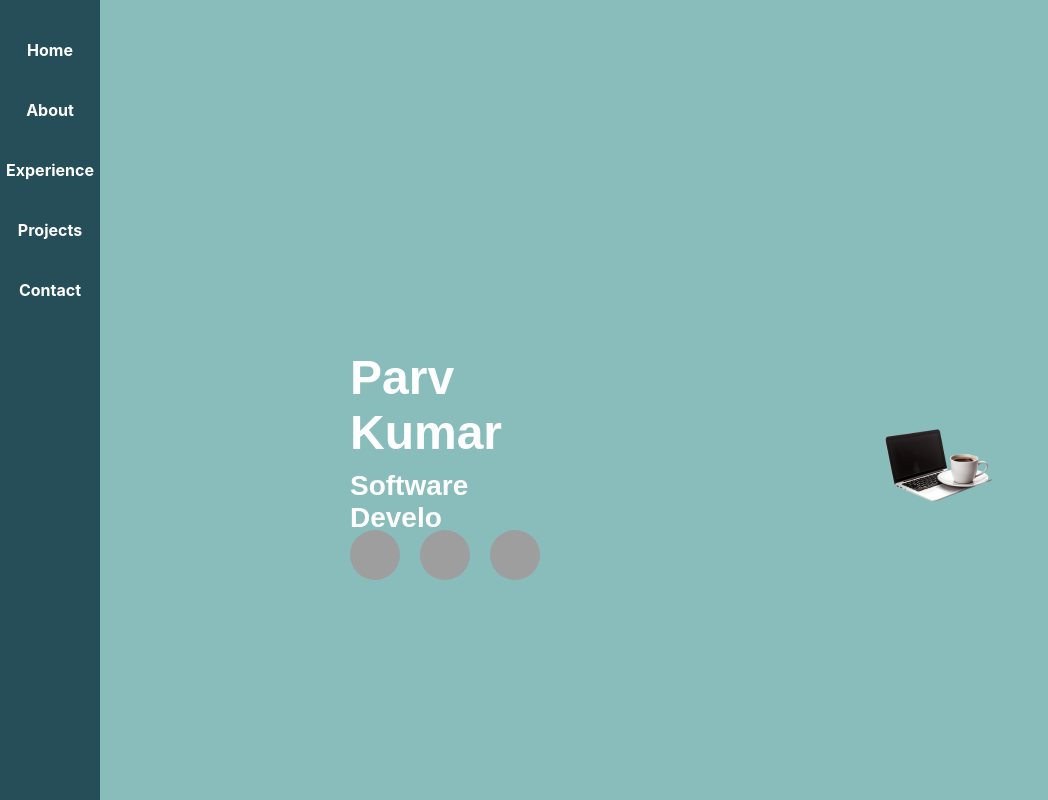
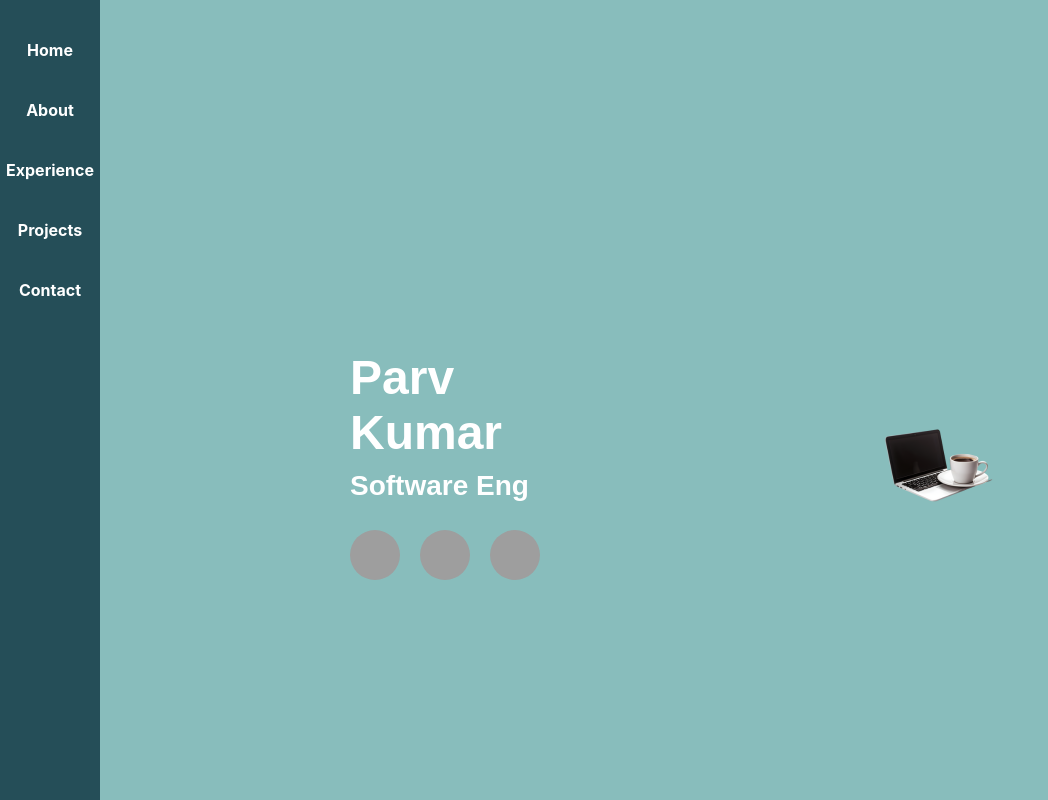
Before and after one commit to parvk11/personal_portfolio, a React (Create React App) app: page / in a window 1280 px wide. Shown: the top 800 px of the page, without its empty margins (0-1048 px from the left). Built offline with nearby package versions, Linux system fonts and the light colour scheme; grey boxes are pictures that could not be loaded.

Commit message:
formatting

```diff
--- a/src/pages/Home.js
+++ b/src/pages/Home.js
@@ -45,7 +45,7 @@ const HeroPage = () => {
       cursor: 'pointer',
     },
     image: {
-      width: '700px', // Adjust the size of the image
+      width: '600px', // Adjust the size of the image
       height: 'auto', // Maintain aspect ratio
       objectFit: 'contain',
       //filter: 'drop-shadow(0 4px 6px rgba(0, 0, 0, 0.2))',
@@ -53,12 +53,12 @@ const HeroPage = () => {
     },
   };
 
-  const phrases = React.useMemo(() => [
+  const phrases = [
     'AI/ML Enthusiast.',
-    'Software Developer.',
+    'Software Engineer.',
     'Innovator.',
     'Creative Thinker.',
-  ], []);
+  ];
 
   const [currentPhraseIndex, setCurrentPhraseIndex] = useState(0);
   const [currentText, setCurrentText] = useState('');
@@ -84,7 +84,7 @@ const HeroPage = () => {
     }, typingSpeed);
 
     return () => clearTimeout(timeout);
-  }, [currentText, isDeleting, currentPhraseIndex, phrases]);
+  }, [currentText, isDeleting, currentPhraseIndex]);
 
   return (
     <section style={styles.hero}>
```
